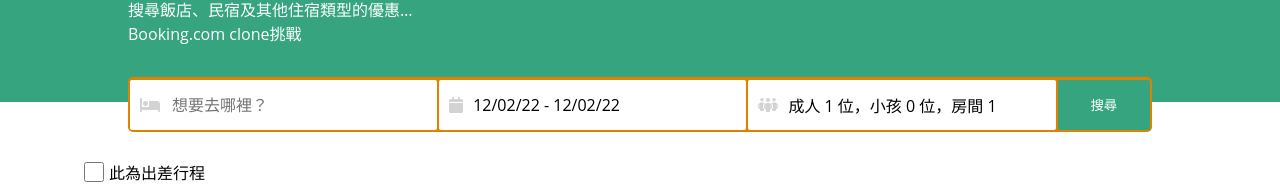
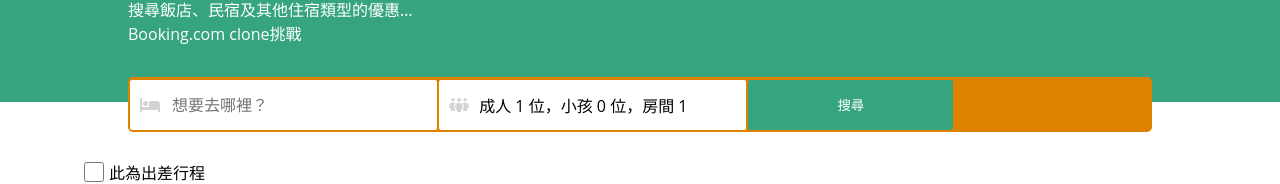
Before and after one commit to VincentLin0619/react-vint-app, a React (Create React App) app: page / in a window 1280 px wide. Shown: the part 238-422 px from the top of the page. Built offline with nearby package versions, Linux system fonts and the light colour scheme.

Commit message:
移除 rsuite

```diff
--- a/package.json
+++ b/package.json
@@ -14,7 +14,6 @@
     "react-dom": "^18.2.0",
     "react-scripts": "^5.0.1",
     "react-slick": "^0.29.0",
-    "rsuite": "^5.23.3",
     "sass": "^1.56.2",
     "slick-carousel": "^1.8.1",
     "web-vitals": "^2.1.4"
--- a/src/components/NavBar/SearchBar.jsx
+++ b/src/components/NavBar/SearchBar.jsx
@@ -1,14 +1,15 @@
 import React from "react";
+import { ReactDOM } from "react-dom/client";
+import { useState } from "react";
 import {
   faBed,
   faCalendar,
   faPeopleGroup,
 } from "@fortawesome/free-solid-svg-icons";
 import { FontAwesomeIcon } from "@fortawesome/react-fontawesome";
+import format from "date-fns/format";
+
 import "./SearchBar.scss";
-import { useState } from "react";
-
-import format from "date-fns/format";
 
 export const SearchBar = () => {
   // 日期狀態開關、資料
@@ -50,18 +51,6 @@ export const SearchBar = () => {
         />
       </div>
       <div className="searchBarItem-2">
-        <FontAwesomeIcon
-          icon={faCalendar}
-          onClick={() => setOpenCalendar(true)}
-        />
-        {""}
-
-        <span className="searchText">
-          {format(dates[0].startDate, "MM/dd/yy")} -{" "}
-          {format(dates[0].endDate, "MM/dd/yy")}
-        </span>
-      </div>
-      <div className="searchBarItem-3">
         <FontAwesomeIcon
           icon={faPeopleGroup}
           onClick={() => setOpenConditions(!openConditions)}
@@ -123,6 +112,17 @@ export const SearchBar = () => {
           </div>
         )}
       </div>
+
+      {/* <FontAwesomeIcon
+          icon={faCalendar}
+          onClick={() => setOpenCalendar(true)}
+        /> */}
+
+      {/* <span className="searchText">
+          {format(dates[0].startDate, "MM/dd/yy")} -{" "}
+          {format(dates[0].endDate, "MM/dd/yy")}
+        </span> */}
+
       <button className="searchBarBtn">搜尋</button>
     </div>
   );
--- a/src/components/NavBar/SearchBar.scss
+++ b/src/components/NavBar/SearchBar.scss
@@ -27,7 +27,7 @@
   .searchBarItem:first-child {
     width: calc(34% - 20px);
   }
-  @for $i from 0 to 4 {
+  @for $i from 0 to 3 {
     .searchBarItem-#{$i} {
       display: flex;
       height: 50px;
```
Also changed, not shown: 1 other file (tests, documents, lock files or other folders).
